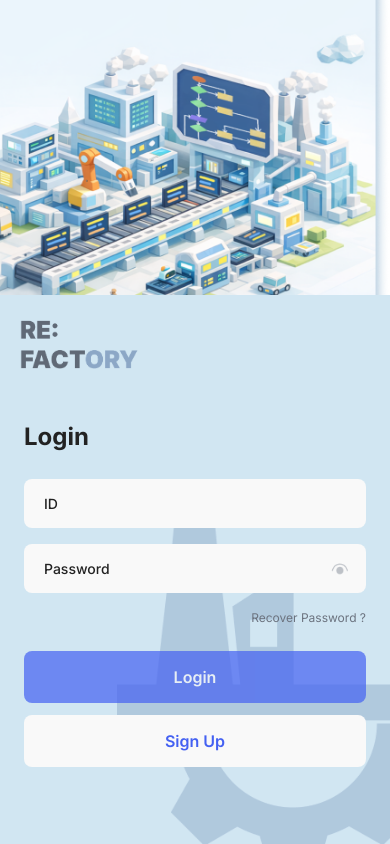
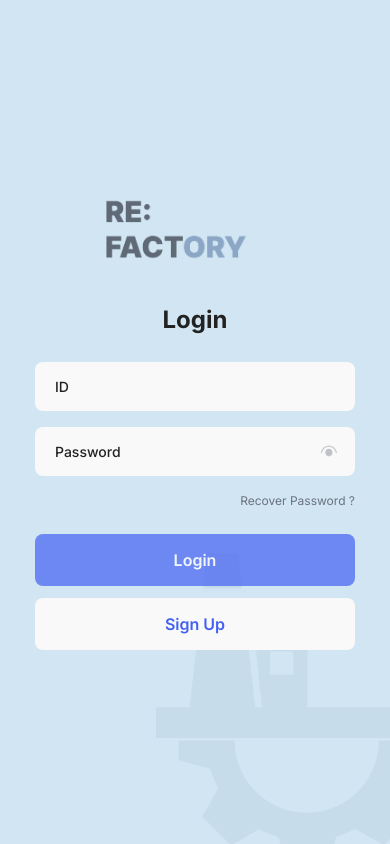
Before and after one commit to hoho715-park/refactory_f, a React (Vite) app: page /#/login in a window 390 px wide. Built offline with nearby package versions, Linux system fonts and the light colour scheme.

Commit message:
로그인 페이지 반응형 디자인

```diff
--- a/src/components/login/login.css
+++ b/src/components/login/login.css
@@ -222,31 +222,41 @@
   }
 
   .login-left {
-    width: 100%;
-    height: 35vh;
+    display: none;
   }
 
   .login-right {
     width: 100%;
-    height: 65vh;
-    padding: 24px;
+    height: 100vh;
+    padding: 40px 24px;
+    justify-content: center;
+    align-items: center;
   }
 
   .login-logo-text {
-    top: 20px;
-    left: 20px;
-    width: 150px;
+    position: relative;
+    top: auto;
+    left: auto;
+    width: 180px;
+    margin-bottom: 40px;
   }
 
   .login-form-container {
-    margin-top: 100px;
+    margin-top: 0;
+    width: 100%;
+    max-width: 320px;
+  }
+
+  .login-form-title {
+    text-align: center;
   }
 
   .login-watermark {
-    width: 70%;
+    width: 60%;
+    opacity: 0.3;
   }
 
-  .login-container.animating .login-left {
-    height: 100vh;
+  .login-container.animating .login-right {
+    opacity: 0;
   }
 }
```
